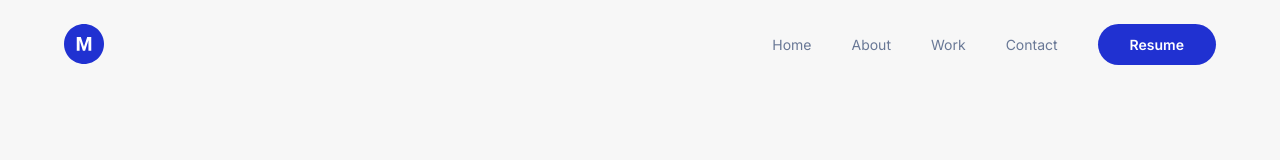
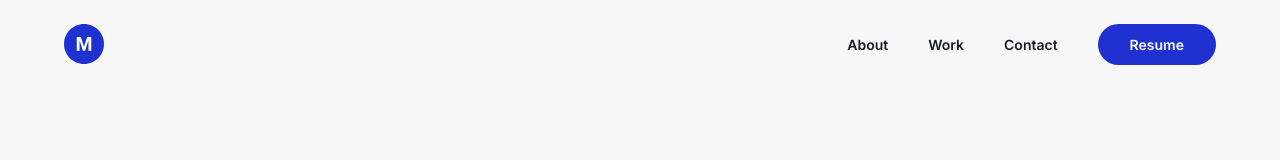
Before and after one commit to ilhamriz/ilhamriz, a Next.js app: page / in a window 1280 px wide. Shown: the top 160 px of the page. Built offline with nearby package versions, Linux system fonts and the light colour scheme.

Commit message:
fix navbar for react-scroll

```diff
--- a/components/Layout/Navbar/Navbar.jsx
+++ b/components/Layout/Navbar/Navbar.jsx
@@ -6,7 +6,7 @@ import Image from "next/image";
 import Link from "next/link";
 import { ButtonMain } from "../../Form";
 
-function Component() {
+function Component({ isHome }) {
   const [isMenu, setIsMenu] = useState(false);
   const [isScroll, setIsScroll] = useState(false);
   const [isTablet, setIsTablet] = useState(false);
@@ -70,9 +70,9 @@ function Component() {
         <h2 className="hidden">Navigation</h2>
         <Container maxWidth="lg">
           <Box className={css.nav__container}>
-            <Box className={css.nav__logo}>
+            <Link href="/" className={css.nav__logo}>
               <Image src="/Logo.svg" alt="Logo" width={40} height={40} />
-            </Box>
+            </Link>
             <Box
               className={`${css.nav__icon} ${isMenu ? css.open__icon : ""}`}
               onClick={() => setIsMenu(!isMenu)}
@@ -84,16 +84,11 @@ function Component() {
             </Box>
             <Box className={`${css.nav__menu} ${isMenu ? css.show : ""}`}>
               <Box className={css.nav__menu__list}>
-                <ComponentLinkScroll
-                  target="Home"
-                  isTablet={isTablet}
-                  setIsMenu={setIsMenu}
-                />
-                <ComponentLinkScroll
-                  target="About"
-                  isTablet={isTablet}
-                  setIsMenu={setIsMenu}
-                />
+                <Link href="/about" className={css.nav__menu__item}>
+                  About
+                </Link>
+                {isHome ? (
+                  <>
                     <ComponentLinkScroll
                       target="Work"
                       isTablet={isTablet}
@@ -104,6 +99,17 @@ function Component() {
                       isTablet={isTablet}
                       setIsMenu={setIsMenu}
                     />
+                  </>
+                ) : (
+                  <>
+                    <Link href="/#Work" className={css.nav__menu__item}>
+                      Work
+                    </Link>
+                    <Link href="/#Contact" className={css.nav__menu__item}>
+                      Contact
+                    </Link>
+                  </>
+                )}
                 <Link href={"/"} download>
                   <ButtonMain>Resume</ButtonMain>
                 </Link>
@@ -116,10 +122,9 @@ function Component() {
   );
 }
 
-const ComponentLinkScroll = ({ target, isTablet, setIsMenu }) => {
+const ComponentLinkScroll = ({ target, setIsMenu }) => {
   return (
     <LinkScroll
-      activeClass={css.active}
       spy={true}
       className={css.nav__menu__item}
       to={target}
--- a/components/Layout/Navbar/Navbar.module.scss
+++ b/components/Layout/Navbar/Navbar.module.scss
@@ -7,7 +7,8 @@
   top: 0;
   z-index: 2;
   transition: 0.3s ease-in-out;
-  background-color: $color-background;
+  background-color: rgba(247, 247, 247, 0.8);
+  backdrop-filter: blur(8px);
 
   &--scrolled {
     transform: translateY(-100%);
@@ -63,11 +64,12 @@
 .nav__menu__item {
   position: relative;
   font-size: $font-size-xs;
-  color: $color-body;
+  font-weight: 600;
+  color: $color-title;
+  cursor: pointer;
 
   &:hover {
-    color: $color-title;
-    font-weight: 500;
+    color: $color-body;
   }
 
   &.active {
--- a/components/Layout/Wrapper/Wrapper.jsx
+++ b/components/Layout/Wrapper/Wrapper.jsx
@@ -5,7 +5,7 @@ import css from "./Wrapper.module.scss";
 
 export const siteTitle = "Ilhamriz";
 
-function Component({ children }) {
+function Component({ home, children }) {
   return (
     <>
       <h1 className="hidden">Ilhamriz</h1>
@@ -24,7 +24,7 @@ function Component({ children }) {
         <title>{siteTitle}</title>
       </Head>
 
-      <Navbar />
+      <Navbar isHome={home} />
 
       <main>{children}</main>
 
--- a/components/Sections/CTA/CTA.jsx
+++ b/components/Sections/CTA/CTA.jsx
@@ -1,11 +1,13 @@
 import { Box, Container } from "@mui/material";
 import Link from "next/link";
+import { Element } from "react-scroll";
 import css from "./CTA.module.scss";
 
 function Component() {
   return (
-    <section className={css.wrapper}>
+    <section id="Contact" className={css.wrapper}>
       <h2 className="hidden">Contact</h2>
+      <Element name="Contact">
         <Container maxWidth="lg">
           <Box className={css.container}>
             <Box className={`header-1 ${css.title}`}>
@@ -35,6 +37,7 @@ function Component() {
             </Box>
           </Box>
         </Container>
+      </Element>
     </section>
   );
 }
--- a/components/Sections/CTA/CTA.module.scss
+++ b/components/Sections/CTA/CTA.module.scss
@@ -1,7 +1,7 @@
 @import "../../../styles/variables";
 
 .wrapper {
-  padding-bottom: 100px;
+  padding: 80px 0 100px;
 }
 
 .container {
--- a/components/Sections/Hero/Hero.module.scss
+++ b/components/Sections/Hero/Hero.module.scss
@@ -1,7 +1,7 @@
 @import "../../../styles/variables";
 
 .wrapper {
-  padding: 300px 0 200px;
+  padding: 300px 0 120px;
   display: flex;
   align-items: center;
 
--- a/components/Sections/Work/Work.jsx
+++ b/components/Sections/Work/Work.jsx
@@ -1,6 +1,7 @@
 import { Box, Container } from "@mui/material";
 import Image from "next/image";
 import Link from "next/link";
+import { Element } from "react-scroll";
 import { ButtonMain } from "../../Form";
 import css from "./Work.module.scss";
 
@@ -37,10 +38,13 @@ const works = [
 
 function Component() {
   return (
-    <section className={css.wrapper}>
+    <section id="Work" className={css.wrapper}>
       <h2 className="hidden">Work</h2>
+      <Element name="Work">
         <Container maxWidth="lg">
-        <Box className={`text-body-2 ${css.outer_label}`}>Current Projects</Box>
+          <Box className={`text-body-2 ${css.outer_label}`}>
+            Current Projects
+          </Box>
           <Box className={css.container}>
             {works.map((work, id) => (
               <article key={id} className={css.card}>
@@ -86,6 +90,7 @@ function Component() {
             ))}
           </Box>
         </Container>
+      </Element>
     </section>
   );
 }
--- a/components/Sections/Work/Work.module.scss
+++ b/components/Sections/Work/Work.module.scss
@@ -1,10 +1,10 @@
 @import "../../../styles/variables";
 
 .wrapper {
-  padding-bottom: 200px;
+  padding: 80px 0 120px;
 
   @media (width <= $dimension-mobile-l) {
-    padding-bottom: 160px;
+    padding-bottom: 80px;
   }
 }
 
--- a/pages/index.js
+++ b/pages/index.js
@@ -4,7 +4,7 @@ import { CTA, Hero, Work } from "../components/Sections";
 
 export default function Home() {
   return (
-    <Wrapper>
+    <Wrapper home>
       <Box>
         <Hero />
         <Work />
```
Also changed, not shown: pages/about.jsx (deleted). Lines whose indentation alone changed are shown as unchanged.
